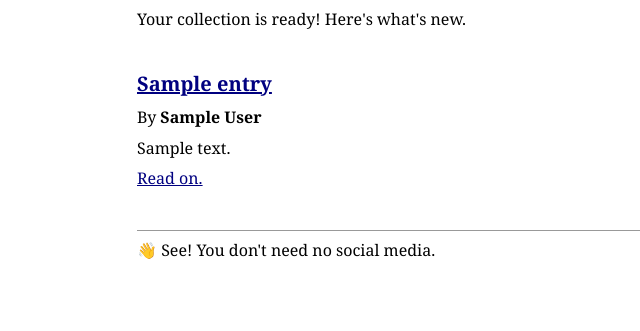
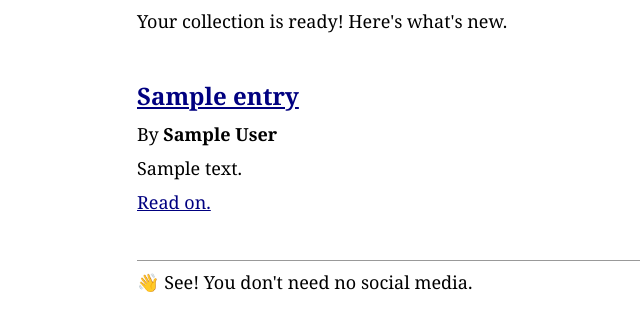
Before and after one commit to whatisjasongoldstein/letters, a Django app: page /preview/ in a window 1280 px wide. Shown: the top 331 px of the page, without its empty margins (173-813 px from the left). Run offline with Django 3.2, Linux system fonts and the light colour scheme; a user stored in the database is signed in; tables that the repository leaves empty hold one stand-in row (values such as "Sample post").

Commit message:
Remove premailer, subject and design tweaks

```diff
--- a/newsletters/models.py
+++ b/newsletters/models.py
@@ -5,7 +5,6 @@ import pytz
 import json
 import feedparser
 import datetime
-import premailer
 
 from django.db import models
 from django.contrib.auth.models import User
@@ -35,21 +34,20 @@ class Newsletter(models.Model):
     def send(self):
         entries = self.get_unsent_entries()
         count = entries.count()
-        authors = list(entries.values_list("author", flat=True).distinct())[:10]
-        subject = "Letters from %s" % (", ".join("authors"))
 
         if not count:
             return
+
+        authors = list(entries.values_list("author", flat=True).distinct())[:10]
+        authors = ", ".join(authors)
 
         html = render_to_string("email.html", {
             "number": count,
             "entries": entries,
         })
 
-        html = premailer.Premailer(html).transform()
-
         send_mail(
-            "Your Letters collection is here (%s)!" % count,
+            "%s Letters from %s" % (count, authors),
             html,
             'Letters from a Feed',
             [self.email],
--- a/newsletters/templates/email.html
+++ b/newsletters/templates/email.html
@@ -3,25 +3,26 @@
 <head>
   <title>{{ subject }}</title>
   <style type="text/css">
-    body {
+    .content {
       max-width: 660px;
       margin: 0 auto;
-      font-size: 16px;
-      font-family: Georgia, serif;
+      font-size: 18px;
+      font-family: Georgia, "Times New Roman", serif;
       line-height: 1.4;
     }
 
-    a {
+    a, a:visited {
       color: navy;
     }
 
     h2 {
       margin: 0;
-      font-size: 20px;
+      font-size: 24px;
     }
 
     p {
       margin: 0.5em 0;
+      font-size: 18px;
     }
 
     hr {
@@ -58,19 +59,20 @@
   </style>
 </head>
 <body>
-
+  <div class="content">
     <p>Your collection is ready! Here's what's new.</p>
 
     {% for entry in entries %}
     <div class="entry">
       <h2><a href="{{ entry.url }}">{{ entry.title }}</a></h2>
       <p>By <strong>{{ entry.author }}</strong></p>
-    <div>{{ entry.summary|truncatewords_html:"250"|safe }}</div>
+      <div class="summary">{{ entry.summary|truncatewords_html:"250"|safe }}</div>
       <p><a href="{{ entry.url }}">Read on.</a></p>
     </div>
     {% endfor %}
 
     <p>👋 See! You don't need no social media.</p>
+  </div>
 
 </body>
 </html>
--- a/requirements.txt
+++ b/requirements.txt
@@ -1,6 +1,5 @@
 Django==1.11.3
 psycopg2==2.7.3
 feedparser==5.2.1
-premailer==3.1.1
 gunicorn==19.7.1
 raven==6.1.0
```
Lines whose indentation alone changed are shown as unchanged.
